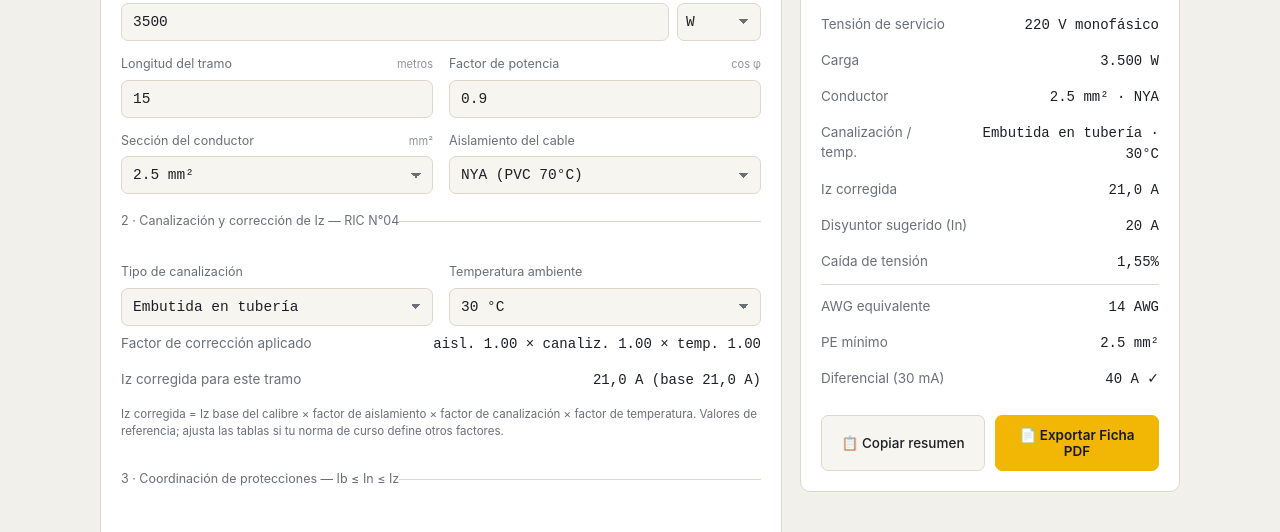
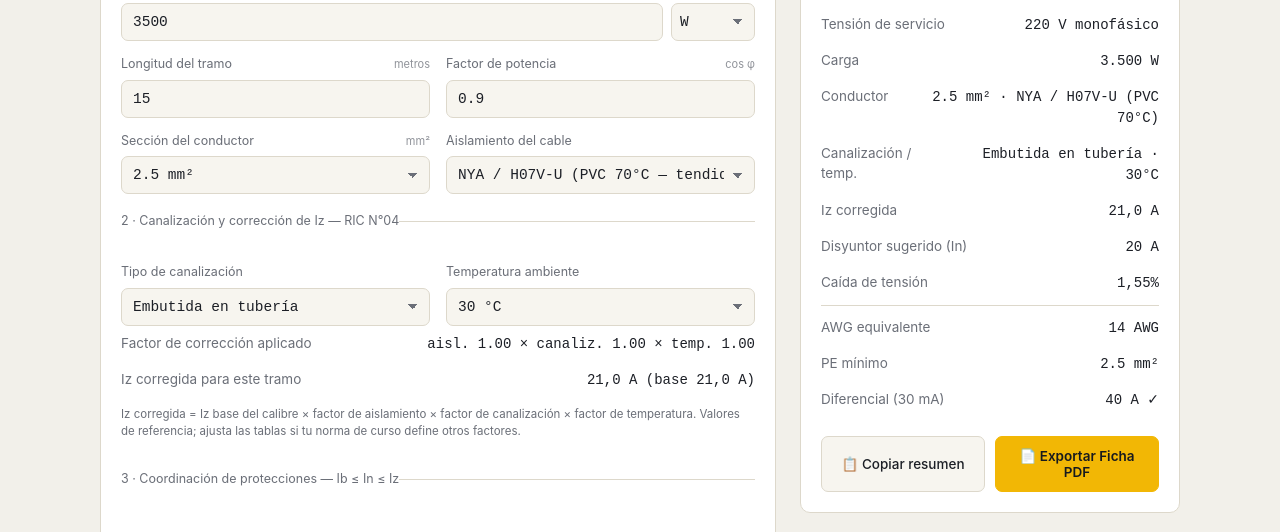
Before and after one commit to MatiBrown-lang/Calculadora-Electrica-, a plain HTML site: page index.html in a window 1280 px wide. Shown: the part 246-778 px from the top of the page. Drawn offline with nearby package versions, Linux system fonts and the light colour scheme.

Commit message:
Update index.html

```diff
--- a/index.html
+++ b/index.html
@@ -106,14 +106,31 @@
     padding: 22px 20px 0;
     display: grid;
     grid-template-columns: 1fr;
+    grid-template-areas:
+      "form"
+      "summary"
+      "diag"
+      "tablero";
+    align-items: start;
     gap: 18px;
   }
   @media (min-width: 900px){
     main{
       grid-template-columns: 1fr 380px;
-      align-items: start;
+      grid-template-areas:
+        "form summary"
+        "diag diag"
+        "tablero tablero";
+      gap: 22px 24px;
     }
   }
+  /* Cada bloque se ancla explícitamente a su área del grid: así el panel
+     de resumen queda contenido en su propia columna y jamás se superpone
+     a las secciones full-span de abajo (diagnóstico / tablero / footer). */
+  .form-panel{ grid-area: form; min-width: 0; }
+  .results{ grid-area: summary; min-width: 0; }
+  #diagPanel{ grid-area: diag; }
+  .tablero-panel{ grid-area: tablero; }
   .full-span{ grid-column: 1 / -1; }
 
   .panel{
@@ -218,9 +235,19 @@
   /* ---------- Results panel ---------- */
   .results{
     position: static;
+    align-self: start;
+    height: fit-content;
   }
   @media (min-width: 900px){
-    .results{ position: sticky; top: 74px; }
+    .results{
+      position: sticky;
+      top: 74px;
+      /* Se limita a la altura visible de la ventana y gana scroll propio si
+         el contenido es más alto, de modo que nunca crece por encima de las
+         secciones full-span que vienen después en el grid. */
+      max-height: calc(100vh - 94px);
+      overflow-y: auto;
+    }
   }
 
   .readout{
@@ -591,7 +618,7 @@
 
 <main>
   <!-- ================= INPUT PANEL ================= -->
-  <section class="panel" aria-label="Datos del circuito">
+  <section class="panel form-panel" aria-label="Datos del circuito">
 
     <h2><span class="idx">1</span>Datos de entrada</h2>
 
@@ -641,9 +668,11 @@
       <div class="field">
         <label>Aislamiento del cable</label>
         <select id="insulation" onchange="calc()">
-          <option value="NYA">NYA (PVC 70°C)</option>
-          <option value="EVA">EVA (Goma, uso flexible)</option>
-          <option value="RZ1-K">RZ1-K (XLPE 90°C, LSOH)</option>
+          <option value="NYA">NYA / H07V-U (PVC 70°C — tendido fijo embutido)</option>
+          <option value="EVA">EVA / H07Z1-K (LSOH 70°C — locales de reunión de personas)</option>
+          <option value="RZ1-K">RZ1-K (LSOH 90°C — alimentadores y fuerza)</option>
+          <option value="THHN">THHN / THWN-2 (PVC/Nylon 90°C — alta temperatura)</option>
+          <option value="RV-K">RV-K (XLPE 90°C — subterráneo / intemperie)</option>
         </select>
       </div>
     </div>
@@ -771,7 +800,7 @@
   </section>
 
   <!-- ================= TABLERO DE CARGAS ================= -->
-  <section class="panel full-span" aria-label="Tablero de cargas">
+  <section class="panel full-span tablero-panel" aria-label="Tablero de cargas">
     <h2><span class="idx">T</span>Tablero de cargas — suma y alimentador general</h2>
 
     <div class="add-circuit-row">
@@ -842,11 +871,21 @@
     "10":  50,
     "16":  68
   };
-  // Factor de corrección por tipo de aislamiento respecto de la base NYA/PVC
+  // Factor de corrección por tipo de aislamiento respecto de la base NYA/PVC (RIC N°04)
   const insulationFactor = {
-    "NYA":   1.00,
-    "EVA":   0.85,
-    "RZ1-K": 1.15
+    "NYA":   1.00,  // H07V-U, PVC 70°C, tendido fijo embutido
+    "EVA":   0.85,  // H07Z1-K, LSOH 70°C, locales de reunión de personas
+    "RZ1-K": 1.15,  // LSOH 90°C, alimentadores y fuerza
+    "THHN":  1.15,  // THWN-2, PVC/Nylon 90°C, alta temperatura
+    "RV-K":  1.15   // XLPE 90°C, subterráneo / intemperie
+  };
+  // Etiqueta técnica completa por tipo de aislamiento (para resúmenes y PDF)
+  const insulationLabel = {
+    "NYA":   "NYA / H07V-U (PVC 70°C)",
+    "EVA":   "EVA / H07Z1-K (LSOH 70°C)",
+    "RZ1-K": "RZ1-K (LSOH 90°C)",
+    "THHN":  "THHN / THWN-2 (90°C)",
+    "RV-K":  "RV-K (XLPE 90°C)"
   };
   // Factor de corrección por tipo de canalización (RIC N°04)
   const installFactor = {
@@ -923,7 +962,9 @@
   }
 
   function recommendedInsulation(installType){
-    return installType === 'tuberia' ? 'NYA' : 'RZ1-K';
+    if (installType === 'subterranea') return 'RV-K';   // XLPE 90°C, uso subterráneo/intemperie
+    if (installType === 'bandeja') return 'RZ1-K';       // LSOH 90°C, alimentadores y fuerza
+    return 'NYA';                                        // tendido fijo embutido en tubería
   }
 
   // Encuentra el calibre mínimo cuya Iz (con el aislamiento/canalización/temperatura
@@ -1056,7 +1097,7 @@
       diffAlert.innerHTML = '<span>⚠</span><span><b>Diferencial subdimensionado.</b> Selecciona un In_diff igual o superior a ' + inBreaker + ' A.</span>';
     }
 
-    document.getElementById('rRecomIns').textContent = recomIns + (insulation !== recomIns ? '  (seleccionaste ' + insulation + ')' : '  (coincide con tu selección)');
+    document.getElementById('rRecomIns').textContent = insulationLabel[recomIns] + (insulation !== recomIns ? '  (seleccionaste ' + insulationLabel[insulation] + ')' : '  (coincide con tu selección)');
     document.getElementById('rAwg').textContent = awg + ' ~ ' + gauge + ' mm²';
     document.getElementById('rPe').textContent = pe + ' mm²';
 
@@ -1065,7 +1106,7 @@
     document.getElementById('rVoltage').textContent = voltage + ' V ' + (isThreePhase ? 'trifásico' : 'monofásico');
     const loadLabel = loadUnit === 'A' ? fmt(loadValueRaw, 1) + ' A' : fmt(loadValueRaw, loadUnit==='kW'?2:0) + ' ' + loadUnit;
     document.getElementById('rLoad').textContent = loadLabel;
-    document.getElementById('rGauge').textContent = gauge + ' mm² · ' + insulation;
+    document.getElementById('rGauge').textContent = gauge + ' mm² · ' + insulationLabel[insulation];
     document.getElementById('rInstall').textContent = installTypeLabel(installType) + ' · ' + ambientTemp + '°C';
     document.getElementById('rIz').textContent = fmt(iz, 1) + ' A';
     document.getElementById('rBreaker').textContent = inBreaker + ' A';
@@ -1232,7 +1273,7 @@
       'Carga: ' + c.loadLabel,
       'Longitud del tramo: ' + c.length + ' m',
       'Factor de potencia (cos φ): ' + c.pf,
-      'Conductor: ' + c.gauge + ' mm² · ' + c.insulation + ' (' + c.awg + ')',
+      'Conductor: ' + c.gauge + ' mm² · ' + insulationLabel[c.insulation] + ' (' + c.awg + ')',
       'Canalización: ' + installTypeLabel(c.installType) + ' · ' + c.ambientTemp + '°C',
       '',
       'Corriente de servicio (Ib): ' + fmt(c.ib) + ' A',
@@ -1246,7 +1287,7 @@
       '',
       'Protección diferencial: ' + c.diffRating + ' A, sensibilidad 30 mA — ' + (c.diffOk ? 'CUMPLE' : 'NO CUMPLE'),
       'Tierra de protección (PE) mínima: ' + c.pe + ' mm²',
-      'Aislamiento recomendado según canalización: ' + c.recomIns,
+      'Aislamiento recomendado según canalización: ' + insulationLabel[c.recomIns],
       '',
       c.issues.length ? 'RECOMENDACIONES:' : 'Sin no conformidades detectadas en el circuito.',
       ...c.issues.map(it => '- [' + it.ric + '] ' + it.title + '. ' + it.solution)
@@ -1359,7 +1400,7 @@
     dataRow('Carga del circuito', c.loadLabel);
     dataRow('Longitud del tramo', c.length + ' m');
     dataRow('Factor de potencia (cos φ)', c.pf);
-    dataRow('Conductor', c.gauge + ' mm² · ' + c.insulation + '  (' + c.awg + ')');
+    dataRow('Conductor', c.gauge + ' mm² · ' + insulationLabel[c.insulation] + '  (' + c.awg + ')');
     dataRow('Canalización / temperatura ambiente', installTypeLabel(c.installType) + ' · ' + c.ambientTemp + ' °C');
     y += 2;
 
```
